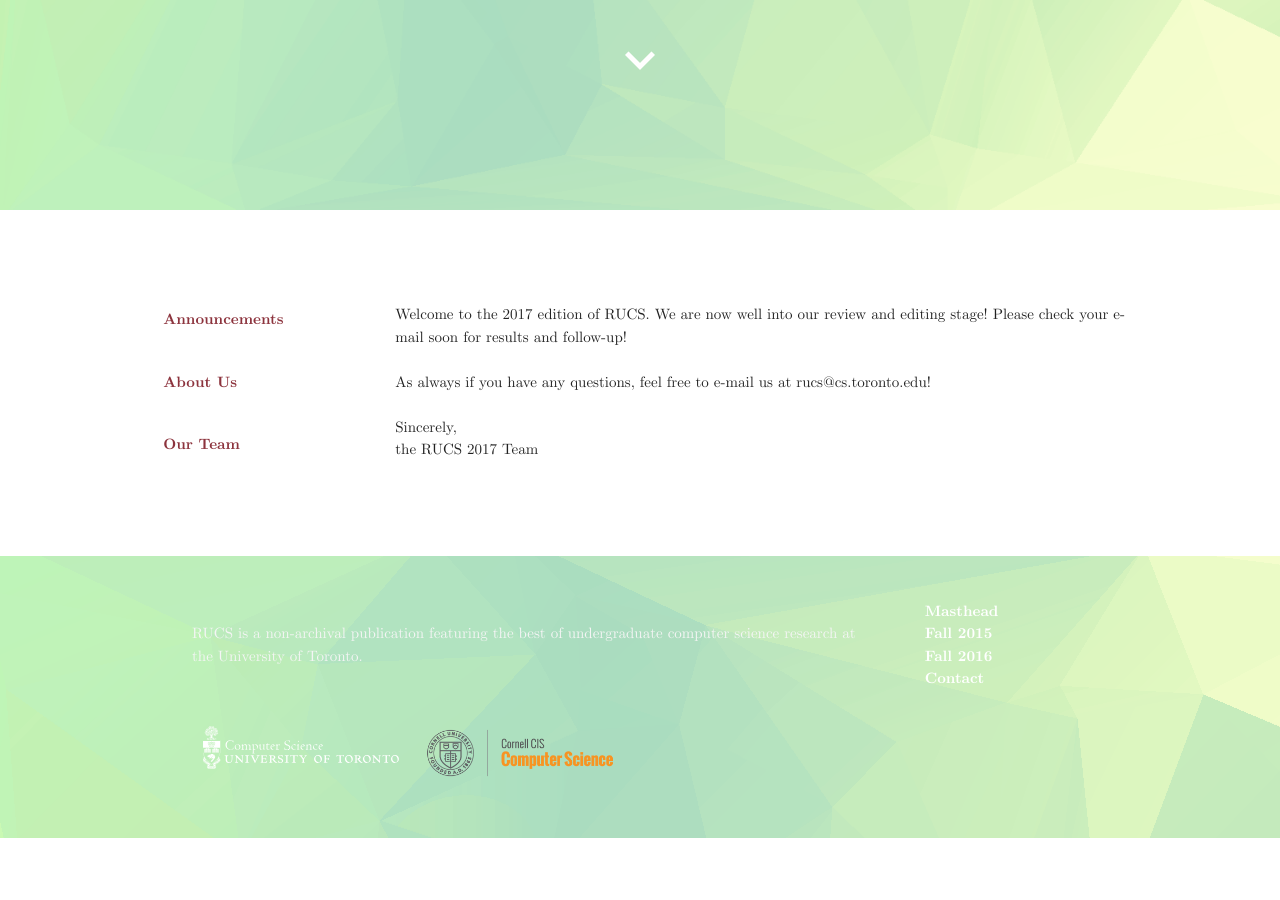
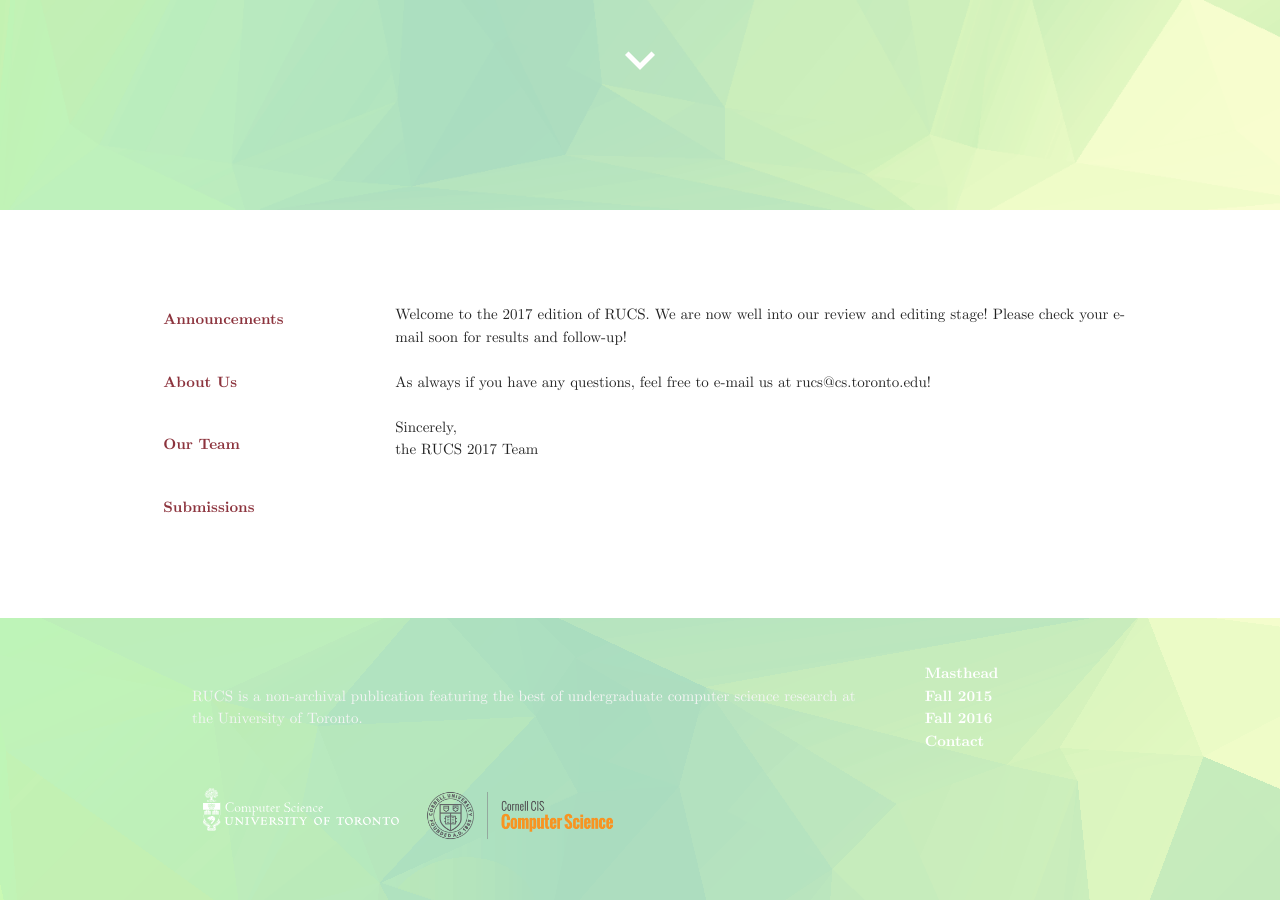
Before and after one commit to rucs-uoft/rucs-uoft.github.io, a Jekyll site: the page built from index.html, in a window 1280 px wide and 900 px high, scrolled down 690 px. Built offline with Jekyll 4.4.1, drawn with Linux system fonts in a browser that asks for light colours; nearby versions of some CDN libraries; before the commit the page ends 1528 px from its top, so only the background shows below that.

Commit message:
add submissions tab

```diff
--- a/_includes/table_of_contents.html
+++ b/_includes/table_of_contents.html
@@ -28,6 +28,10 @@
           <div class="toc-title">Our Team</div>
         </a>
 
+        <a href="#submissions" class="waves-light collection-item">
+          <div class="toc-title">Submissions</div>
+        </a>
+
       </div>
     </div>
 
@@ -49,6 +53,10 @@
 
         <div class="toc-chapter-content" id="meet-the-team">
         {% include meet-the-team.html %}
+        </div>
+
+        <div class="toc-chapter-content" id="submissions">
+          {% include submissions.html %}
         </div>
 
 
@@ -87,6 +95,14 @@
         </li>
 
 
+        <li id="submissions-mini">
+          <div class="collapsible-header toc-title">Submissions</div>
+          <div class="collapsible-body">
+            <!--content-->
+            {% include submissions.html %}
+          </div>
+        </li>
+
 
 
         {% assign i = 1 %}
```
